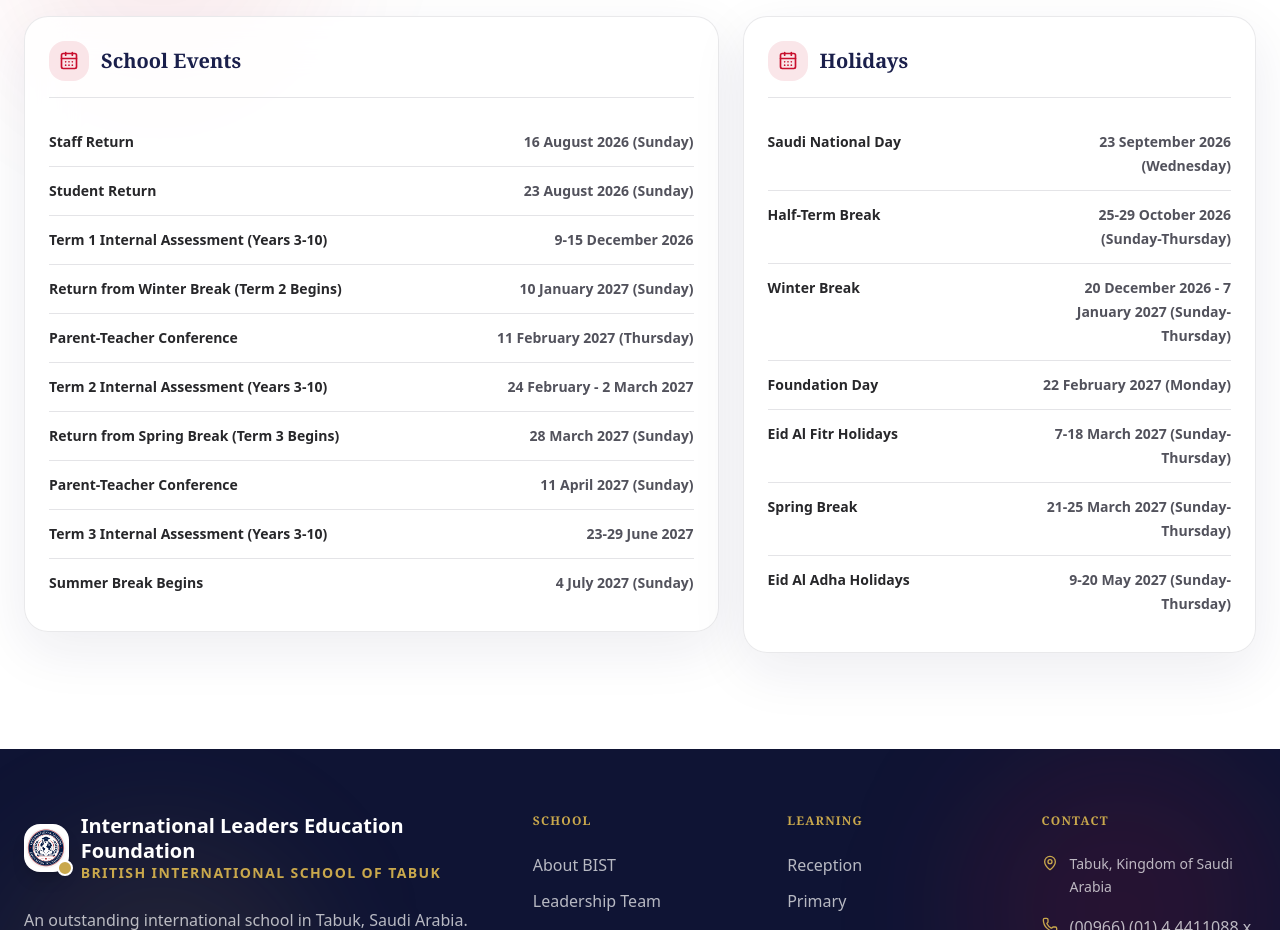
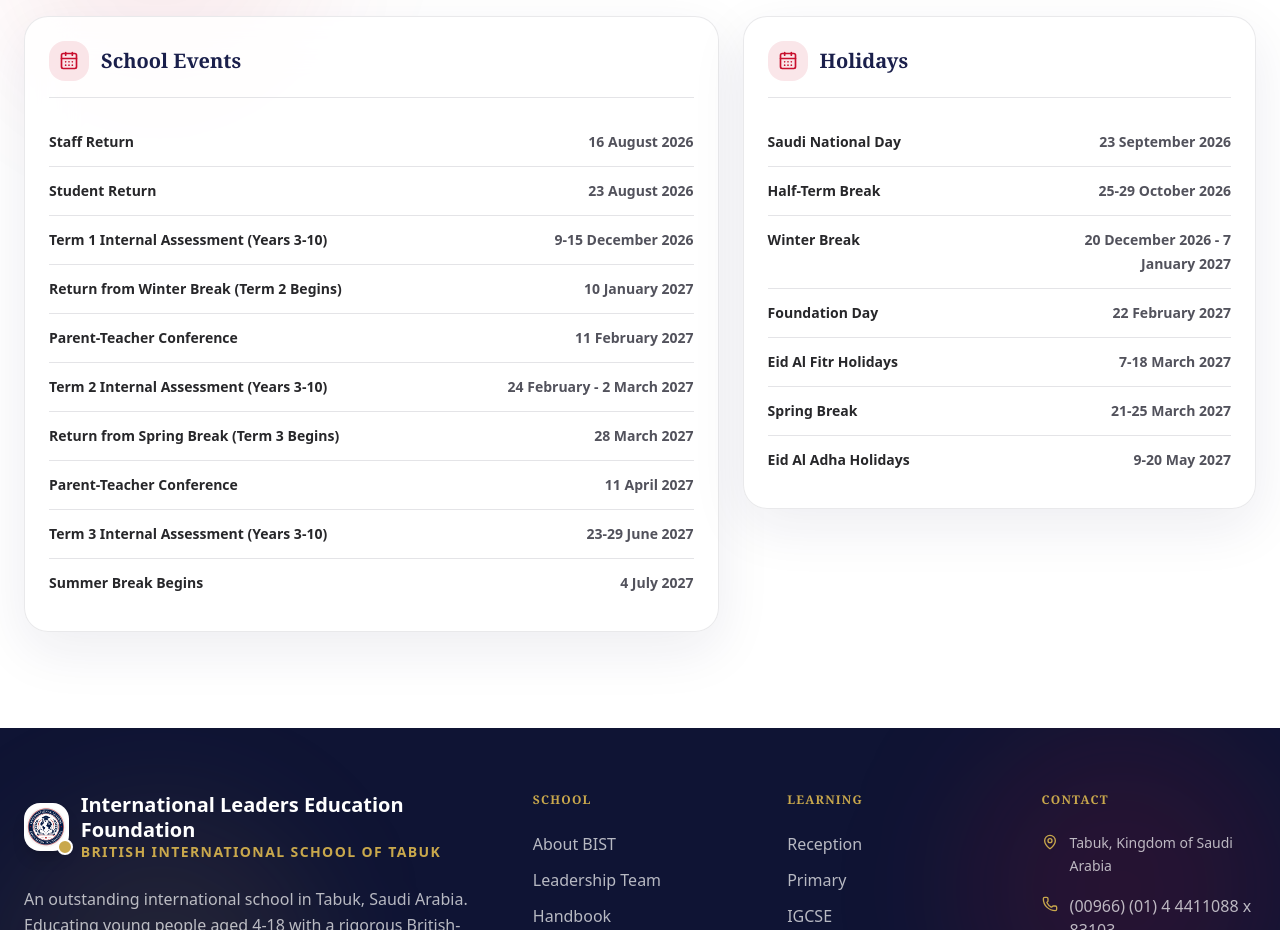
Before and after one commit to MuhammadOsman381/bis-tabuk, a Next.js app: page / in a window 1280 px wide. Shown: the part 1920-2850 px from the top of the page. Built offline with nearby package versions, Linux system fonts and the light colour scheme; no server answers; the database is empty.

Commit message:
Update fees and key dates text

```diff
--- a/app/admissions/school-fees/page.tsx
+++ b/app/admissions/school-fees/page.tsx
@@ -11,23 +11,21 @@ import Footer from '@/components/layout/Footer';
 import { Reveal } from '@/components/ui/Motion';
 
 const oneTimeFees = [
-  ['Application Fee', 'SAR 425'],
-  ['Assessment Fee', 'SAR 1,025'],
-  ['Entrance Fee', 'SAR 17,250'],
+  ['Application Fee', 'TBC'],
+  ['Assessment Fee', 'TBC'],
+  ['Entrance Fee', 'TBC'],
 ];
 
 const primaryFees = [
-  ['Nursery', 'TBC', 'TBC', 'TBC'],
-  ['FS1', 'TBC', 'TBC', 'TBC'],
-  ['FS2', 'TBC', 'TBC', 'TBC'],
+  ['Reception', 'TBC', 'TBC', 'TBC'],
   ['Years 1-6', 'TBC', 'TBC', 'TBC'],
 ];
 
 const secondaryFees = [
   ['Years 7-9', 'TBC', 'TBC', 'TBC'],
   ['Years 10-11', 'TBC', 'TBC', 'TBC'],
-  ['IB1 / Year 12', 'TBC', 'TBC', 'TBC'],
-  ['IB2 / Year 13', 'TBC', 'TBC', 'TBC'],
+  ['AS Level / Year 12', 'TBC', 'TBC', 'TBC'],
+  ['A2 Level / Year 13', 'TBC', 'TBC', 'TBC'],
 ];
 
 function FeeTable({ title, headers, rows }: { title: string; headers: string[]; rows: string[][] }) {
@@ -106,7 +104,6 @@ export default function SchoolFeesPage() {
             <Reveal className="mt-12 rounded-3xl border border-[#C8102E]/15 bg-[#C8102E]/6 p-6 text-left dark:border-[#C9A84C]/20 dark:bg-[#C9A84C]/8">
               <div className="space-y-4 text-lg leading-8 text-[#1A1F4B] dark:text-zinc-100">
                 <p>Fees may be subject to VAT where applicable.</p>
-                <p>A sibling discount of 10% may apply according to the school fee policy.</p>
                 <p>External examination fees are charged separately where applicable.</p>
               </div>
             </Reveal>
--- a/components/sections/KeyDates.tsx
+++ b/components/sections/KeyDates.tsx
@@ -4,26 +4,26 @@ import { CalendarDays } from 'lucide-react';
 import { motion, Reveal, staggerContainer } from '../ui/Motion';
 
 const schoolEvents = [
-  { event: 'Staff Return', date: '16 August 2026 (Sunday)' },
-  { event: 'Student Return', date: '23 August 2026 (Sunday)' },
+  { event: 'Staff Return', date: '16 August 2026' },
+  { event: 'Student Return', date: '23 August 2026' },
   { event: 'Term 1 Internal Assessment (Years 3-10)', date: '9-15 December 2026' },
-  { event: 'Return from Winter Break (Term 2 Begins)', date: '10 January 2027 (Sunday)' },
-  { event: 'Parent-Teacher Conference', date: '11 February 2027 (Thursday)' },
+  { event: 'Return from Winter Break (Term 2 Begins)', date: '10 January 2027' },
+  { event: 'Parent-Teacher Conference', date: '11 February 2027' },
   { event: 'Term 2 Internal Assessment (Years 3-10)', date: '24 February - 2 March 2027' },
-  { event: 'Return from Spring Break (Term 3 Begins)', date: '28 March 2027 (Sunday)' },
-  { event: 'Parent-Teacher Conference', date: '11 April 2027 (Sunday)' },
+  { event: 'Return from Spring Break (Term 3 Begins)', date: '28 March 2027' },
+  { event: 'Parent-Teacher Conference', date: '11 April 2027' },
   { event: 'Term 3 Internal Assessment (Years 3-10)', date: '23-29 June 2027' },
-  { event: 'Summer Break Begins', date: '4 July 2027 (Sunday)' },
+  { event: 'Summer Break Begins', date: '4 July 2027' },
 ];
 
 const holidays = [
-  { event: 'Saudi National Day', date: '23 September 2026 (Wednesday)' },
-  { event: 'Half-Term Break', date: '25-29 October 2026 (Sunday-Thursday)' },
-  { event: 'Winter Break', date: '20 December 2026 - 7 January 2027 (Sunday-Thursday)' },
-  { event: 'Foundation Day', date: '22 February 2027 (Monday)' },
-  { event: 'Eid Al Fitr Holidays', date: '7-18 March 2027 (Sunday-Thursday)' },
-  { event: 'Spring Break', date: '21-25 March 2027 (Sunday-Thursday)' },
-  { event: 'Eid Al Adha Holidays', date: '9-20 May 2027 (Sunday-Thursday)' },
+  { event: 'Saudi National Day', date: '23 September 2026' },
+  { event: 'Half-Term Break', date: '25-29 October 2026' },
+  { event: 'Winter Break', date: '20 December 2026 - 7 January 2027' },
+  { event: 'Foundation Day', date: '22 February 2027' },
+  { event: 'Eid Al Fitr Holidays', date: '7-18 March 2027' },
+  { event: 'Spring Break', date: '21-25 March 2027' },
+  { event: 'Eid Al Adha Holidays', date: '9-20 May 2027' },
 ];
 
 function DateList({ title, items }: { title: string; items: Array<{ event: string; date: string }> }) {
```
